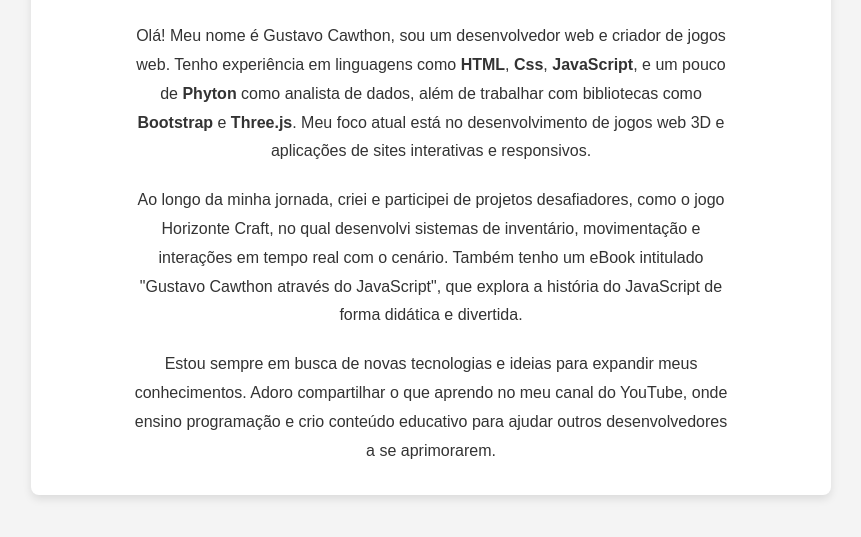
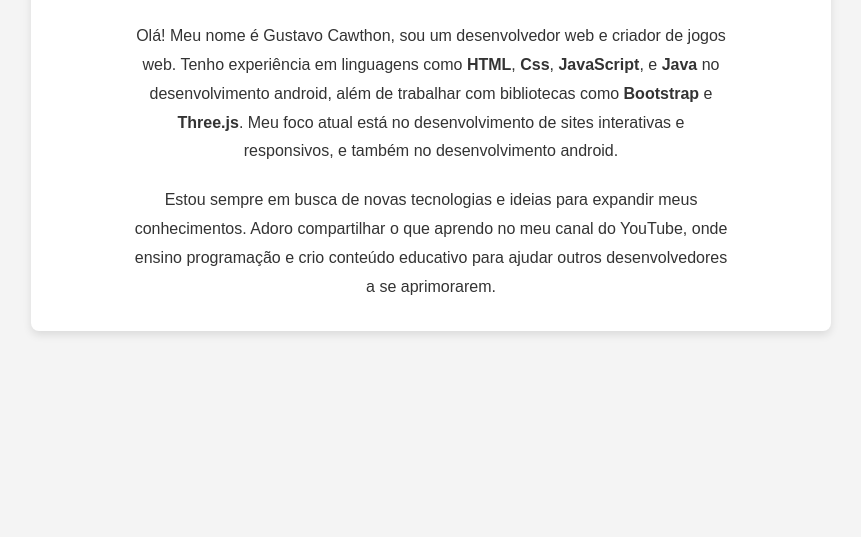
Before and after one commit to GustavoCawthon8/Portifolio-, a plain HTML site: page src/sobreMim.html in a window 1280 px wide. Shown: the part 119-656 px from the top of the page, without its empty margins (209-1070 px from the left). Drawn offline with Linux system fonts and the light colour scheme.

Commit message:
Update sobreMim.html

```diff
--- a/src/sobreMim.html
+++ b/src/sobreMim.html
@@ -4,7 +4,7 @@
 <head>
   <meta charset="UTF-8">
   <meta name="viewport" content="width=device-width, initial-scale=1.0">
-  <title>Sobre Gustavo Cawthon</title>
+  <title>Sobre - Gustavo Cawthon</title>
   <style>
     * {
       margin: 0;
@@ -55,9 +55,7 @@
   <main id="container">
     <div id="sobre">
       <h1>Sobre mim</h1>
-      <p>Olá! Meu nome é Gustavo Cawthon, sou um desenvolvedor web e criador de jogos web. Tenho experiência em linguagens como <b>HTML</b>, <b>Css</b>, <b>JavaScript</b>, e um pouco de <b>Phyton</b> como analista de dados, além de trabalhar com bibliotecas como <b>Bootstrap</b> e <b>Three.js</b>. Meu foco atual está no desenvolvimento de jogos web 3D e aplicações de sites  interativas e responsivos.</p>
-
-      <p>Ao longo da minha jornada, criei e participei de projetos desafiadores, como o jogo Horizonte Craft, no qual desenvolvi sistemas de inventário, movimentação e interações em tempo real com o cenário. Também tenho um eBook intitulado "Gustavo Cawthon através do JavaScript", que explora a história do JavaScript de forma didática e divertida.</p>
+      <p>Olá! Meu nome é Gustavo Cawthon, sou um desenvolvedor web e criador de jogos web. Tenho experiência em linguagens como <b>HTML</b>, <b>Css</b>, <b>JavaScript</b>, e <b>Java</b> no desenvolvimento android, além de trabalhar com bibliotecas como <b>Bootstrap</b> e <b>Three.js</b>. Meu foco atual está no desenvolvimento de sites  interativas e responsivos, e também no desenvolvimento android.</p>
 
       <p>Estou sempre em busca de novas tecnologias e ideias para expandir meus conhecimentos. Adoro compartilhar o que aprendo no meu canal do YouTube, onde ensino programação e crio conteúdo educativo para ajudar outros desenvolvedores a se aprimorarem.</p>
 
```
